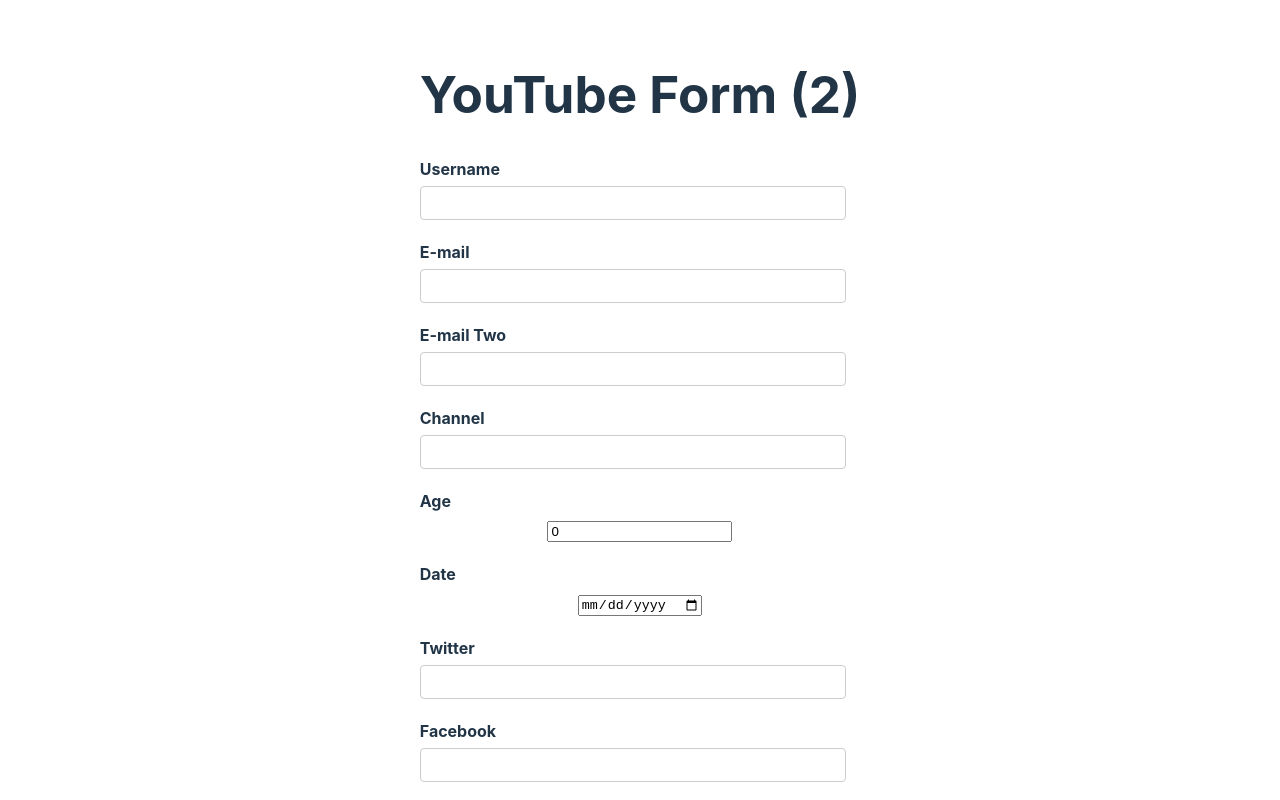
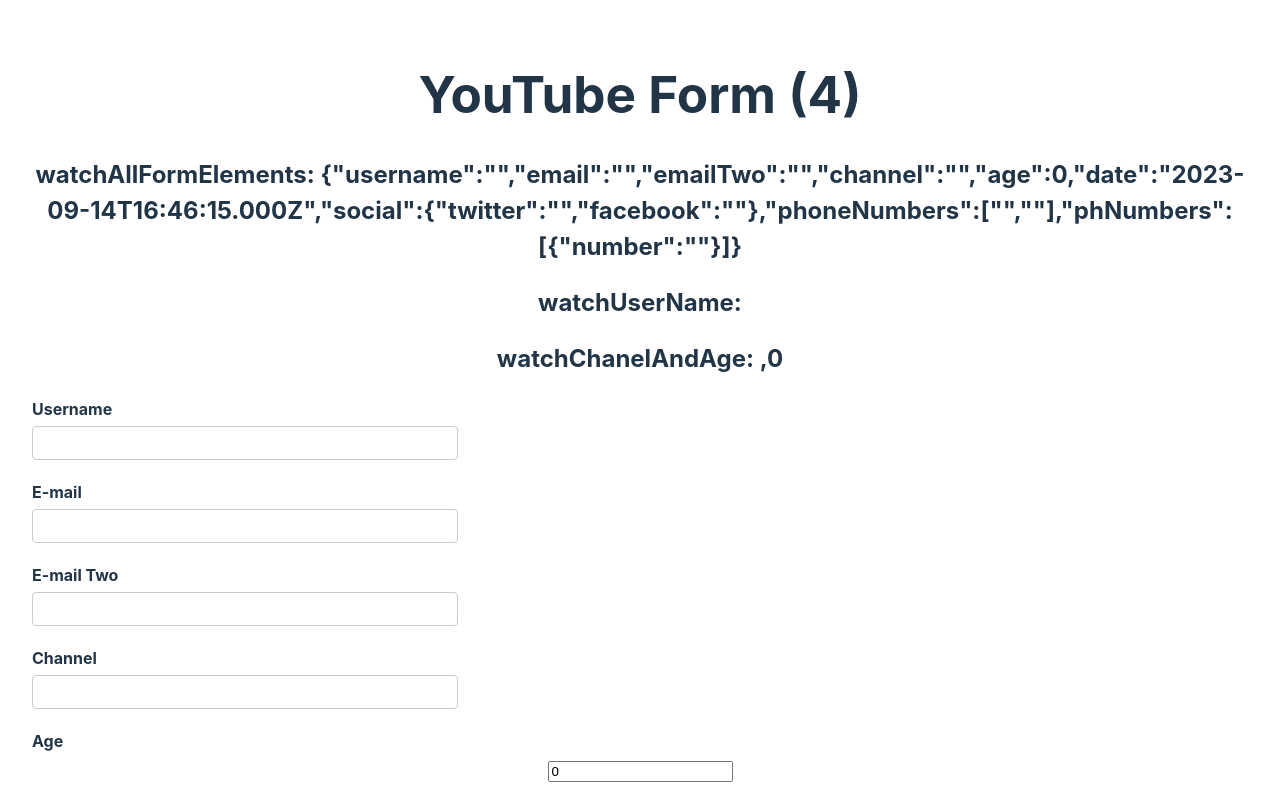
Before and after one commit to Elmar101/REACT-HOOK-FORM-WITH-TS, a React (Vite) app: page / in a window 1280 px wide. Shown: the top 800 px of the page. Built offline with nearby package versions, Linux system fonts and the light colour scheme.

Commit message:
WATCH lessons

```diff
--- a/src/components/RHFYouTubeForm.tsx
+++ b/src/components/RHFYouTubeForm.tsx
@@ -48,9 +48,16 @@
       phNumbers: [{number: '' }]
     },
   });
-  const { register, control, handleSubmit, formState } = form;
+  const { register, control, handleSubmit, formState, watch } = form;
   const { errors } = formState;
+
+  //useFieldArray this hook take objects name and control keys this keys name from useForm's keys name and control keys useForm's control keys
   const { fields, append, remove } = useFieldArray({name: 'phNumbers', control});
+
+  //watch -> watch() listens all form elements | watch('special form element of name') | watch(['name 1 of form elemnt','name 2 of form elemnt'']);
+  const watchAllFormElements = watch();
+  const watchUserName = watch('username');
+  const watchChanelAndAge = watch(['channel', 'age']);
 
   const onSubmit = (data: FormValues) => {
     console.log("Form submitted", data);
@@ -60,6 +67,9 @@
   return (
     <div>
       <h1>YouTube Form ({count})</h1>
+      <h2>watchAllFormElements: {JSON.stringify(watchAllFormElements)}</h2>
+      <h2>watchUserName: {watchUserName}</h2>
+      <h2>watchChanelAndAge: {watchChanelAndAge.toString()}</h2>
 
       <form onSubmit={handleSubmit(onSubmit)}>
         <label htmlFor="username">Username</label>
```
